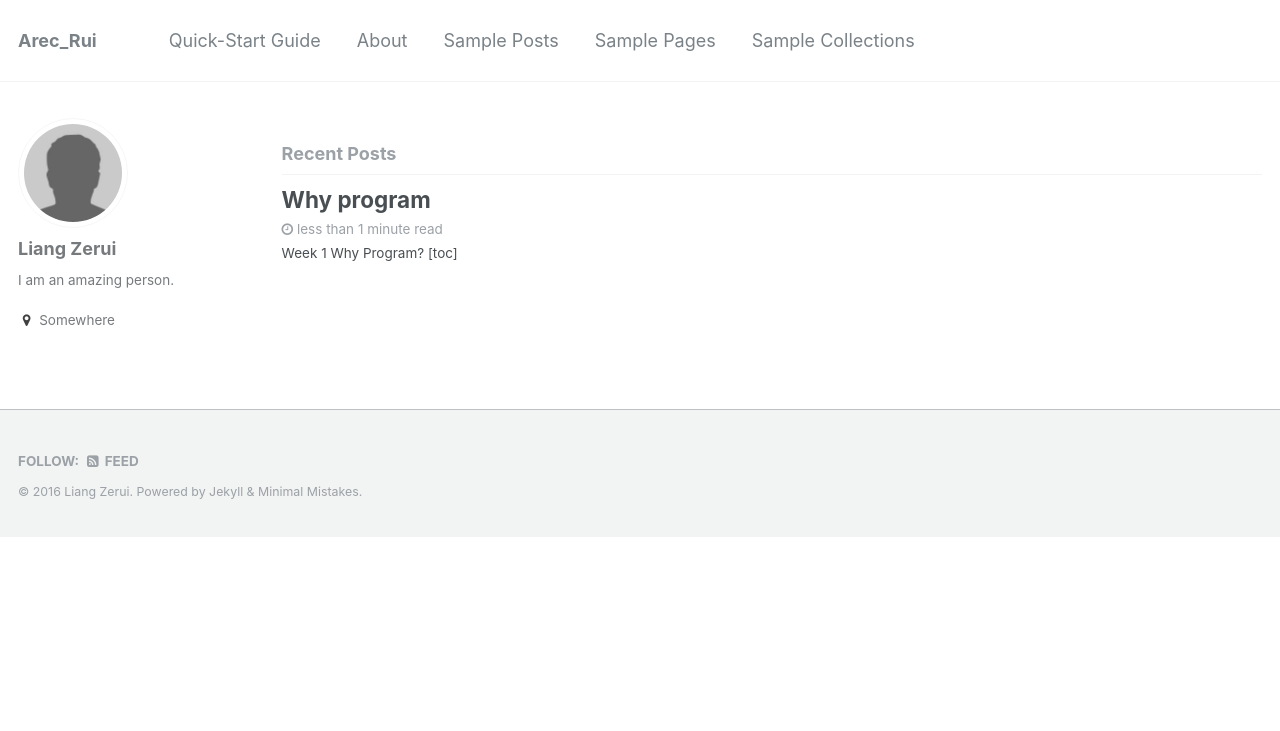
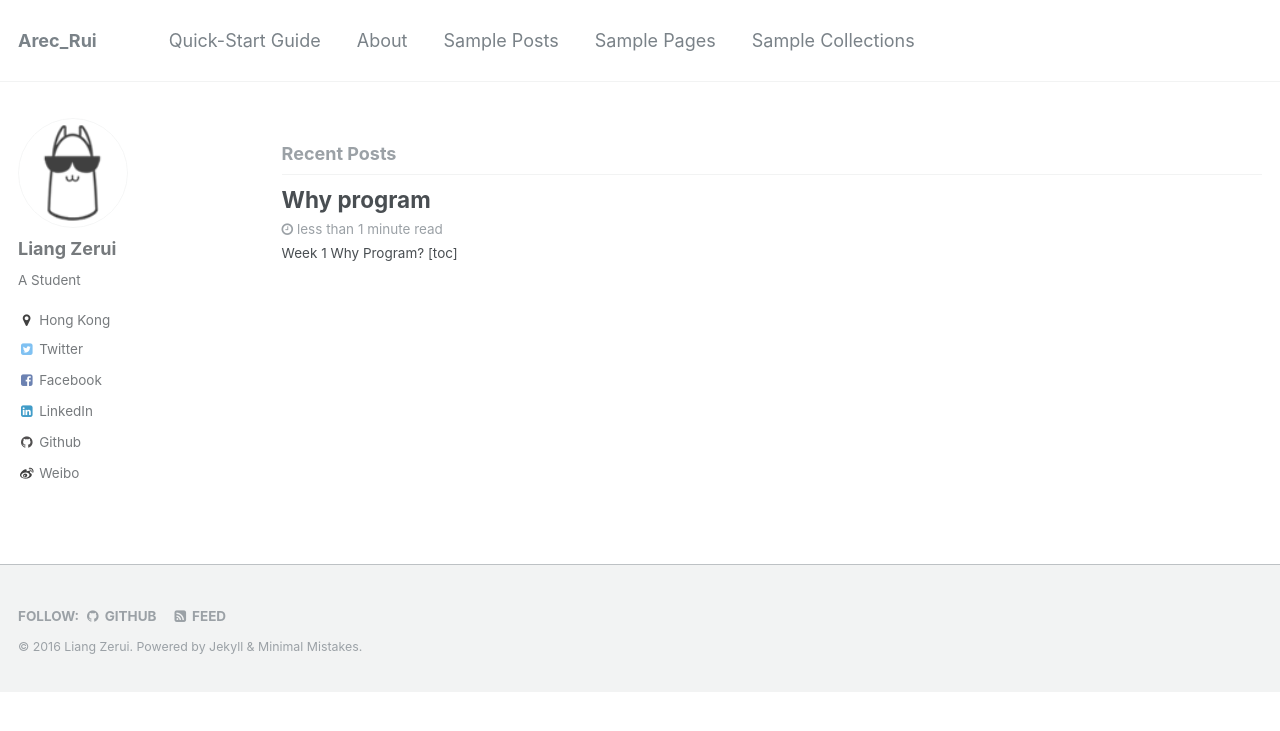
Before and after one commit to ArecRui/ArecRui.github.io, a Jekyll site: the page built from index.html, in a window 1280 px wide. Shown: the top 731 px of the page. Built offline with Jekyll 4.4.1, drawn with Linux system fonts in a browser that asks for light colours; the list of posts is cut into pages by our own code.

Commit message:
Change of homepage

```diff
--- a/_config.yml
+++ b/_config.yml
@@ -14,8 +14,8 @@ description              : "This is a personal website of Mr. Liang Zerui. This
 url                      : "https://arecrui.github.io"# the base hostname & protocol for your site e.g. "https://mmistakes.github.io"
 baseurl                  : # the subpath of your site, e.g. "/blog"
 gh_repo                  :
-teaser                   : # filename of teaser fallback teaser image placed in /images/, .e.g. "500x300.png"
-# breadcrumbs            : false # true, false (default)
+teaser                   : "1111.jpg"# filename of teaser fallback teaser image placed in /images/, .e.g. "500x300.png"
+breadcrumbs              : true # true, false (default)
 words_per_minute         : 200
 comments:
   provider               : # false (default), "disqus", "discourse", "facebook", "google-plus", custom"
@@ -65,30 +65,30 @@ google_ad_slot           :
 author:
   name             : "Liang Zerui"
   avatar           : "bio-photo.jpg"
-  bio              : "I am an amazing person."
-  location         : "Somewhere"
+  bio              : "A Student"
+  location         : "Hong Kong"
   email            :
   uri              :
   bitbucket        :
   codepen          :
   dribbble         :
   flickr           :
-  facebook         :
+  facebook         : "https://www.facebook.com/zeruiliang"
   foursquare       :
-  github           :
+  github           : "https://github.com/ArecRui"
   google_plus      :
   keybase          :
   instagram        :
   lastfm           :
-  linkedin         :
+  linkedin         : "https://www.linkedin.com/in/liangzerui"
   pinterest        :
   soundcloud       :
   stackoverflow    : # http://stackoverflow.com/users/123456/username
   steam            :
   tumblr           :
-  twitter          :
+  twitter          : "https://twitter.com/LiangZerui"
   vine             :
-  weibo            :
+  weibo            : ""
   xing             :
   youtube          :
 
```
Also changed, not shown: images/1111.jpg (added), images/bio-photo.jpg.
